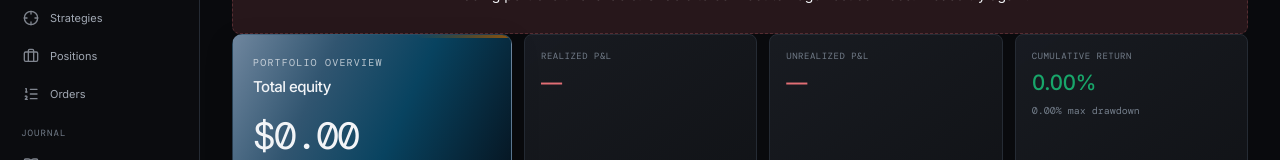
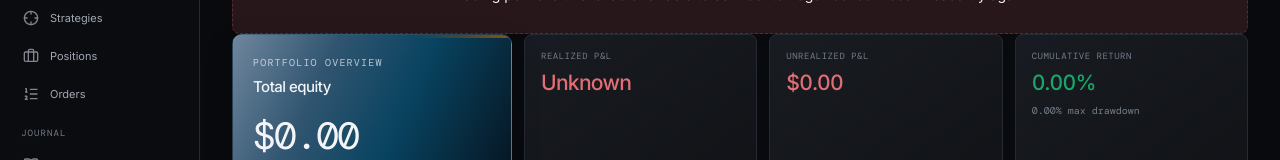
Before and after one commit to apostleoffinance/event-driven-trading-rs, a Next.js app in the folder frontend/: page /portfolio in a window 1280 px wide. Shown: the part 179-339 px from the top of the page. Built offline with nearby package versions, Linux system fonts and the light colour scheme; no server answers.

Commit message:
fix: preserve non-monetary values in shared metric cards

```diff
--- a/frontend/src/components/data-display/Metric.tsx
+++ b/frontend/src/components/data-display/Metric.tsx
@@ -15,7 +15,7 @@ export function Metric({
   pct?: number;
 }) {
   const { mode } = usePerformanceDisplay();
-  const display = formatPerformanceValue(value,"USD",mode);
+  const display = Number.isFinite(Number(value)) ? formatPerformanceValue(value,"USD",mode) : value;
   const cls =
     signed && Number(value) !== 0
       ? Number(value) > 0
```
